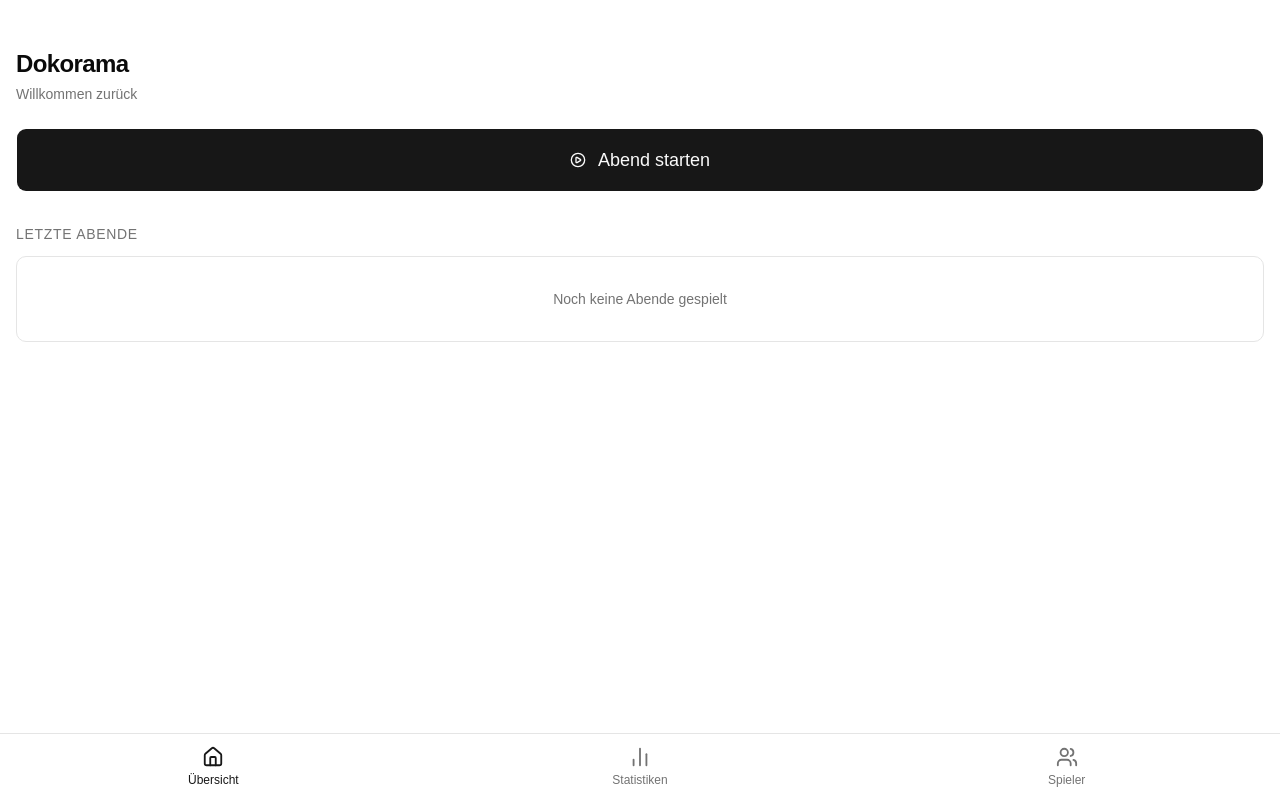
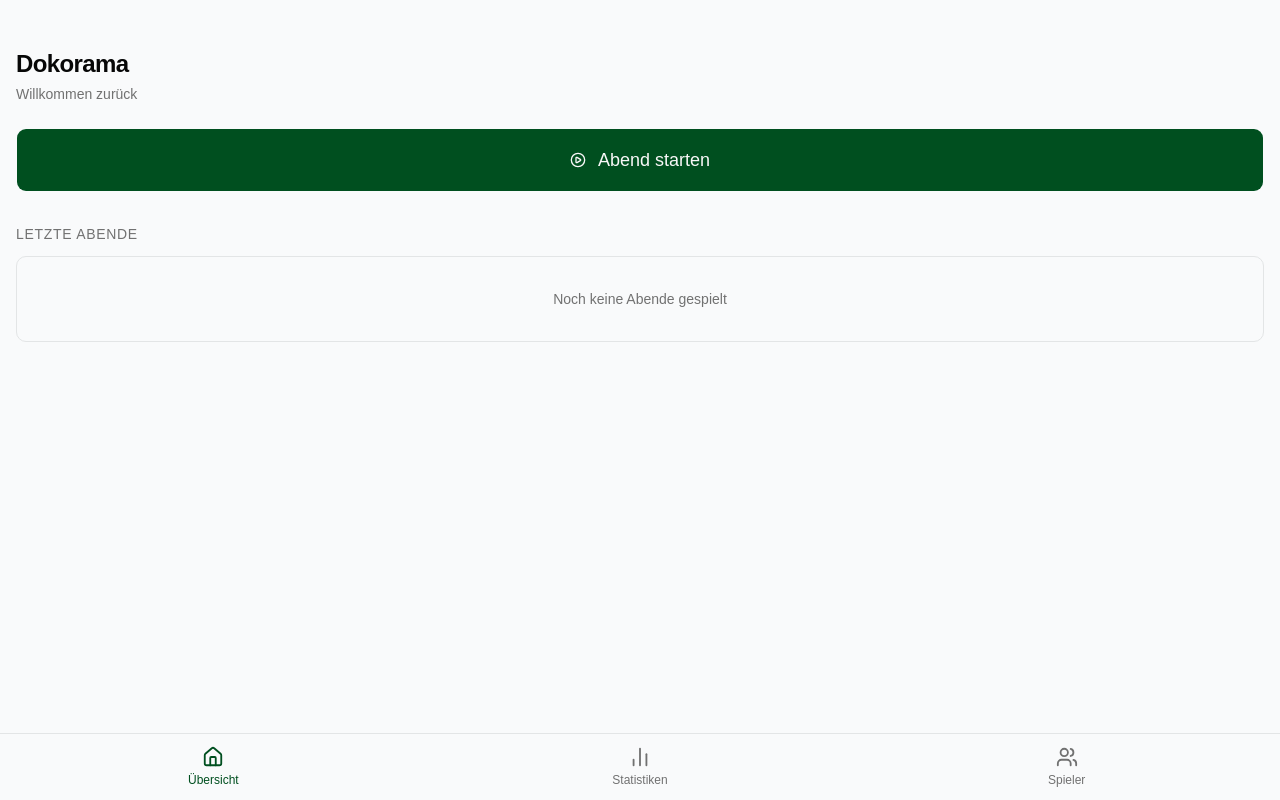
Before and after one commit to JanJantzen/dokorama, a React app in the folder app/: page / in a window 1280 px wide. Built offline with nearby package versions, Linux system fonts and the light colour scheme; the HTML template or start-up script is replaced by a standard one.

Commit message:
Design-Theme: Waldgrün als Primärfarbe, heller Hintergrund

```diff
--- a/app/src/index.css
+++ b/app/src/index.css
@@ -49,38 +49,51 @@
 }
 
 :root {
-    --background: oklch(1 0 0);
-    --foreground: oklch(0.145 0 0);
+    /* Hintergrund: leicht getöntes Grau – weniger grell als reines Weiß */
+    --background: oklch(0.984 0.002 247);
+    --foreground: oklch(0.13 0 0);
+
+    /* Karten/Panels: Weiß – hebt sich vom Hintergrund ab */
     --card: oklch(1 0 0);
-    --card-foreground: oklch(0.145 0 0);
+    --card-foreground: oklch(0.13 0 0);
     --popover: oklch(1 0 0);
-    --popover-foreground: oklch(0.145 0 0);
-    --primary: oklch(0.205 0 0);
-    --primary-foreground: oklch(0.985 0 0);
-    --secondary: oklch(0.97 0 0);
-    --secondary-foreground: oklch(0.205 0 0);
-    --muted: oklch(0.97 0 0);
-    --muted-foreground: oklch(0.556 0 0);
-    --accent: oklch(0.97 0 0);
-    --accent-foreground: oklch(0.205 0 0);
+    --popover-foreground: oklch(0.13 0 0);
+
+    /* Primärfarbe: Waldgrün – wie ein Kartentisch */
+    --primary: oklch(0.37 0.11 152);
+    --primary-foreground: oklch(0.98 0 0);
+
+    /* Sekundär: sehr helles Grün für dezente Highlights */
+    --secondary: oklch(0.97 0.02 152);
+    --secondary-foreground: oklch(0.37 0.11 152);
+
+    --muted: oklch(0.97 0.002 247);
+    --muted-foreground: oklch(0.55 0 0);
+
+    --accent: oklch(0.96 0.03 152);
+    --accent-foreground: oklch(0.37 0.11 152);
+
     --destructive: oklch(0.577 0.245 27.325);
-    --border: oklch(0.922 0 0);
-    --input: oklch(0.922 0 0);
-    --ring: oklch(0.708 0 0);
-    --chart-1: oklch(0.87 0 0);
-    --chart-2: oklch(0.556 0 0);
-    --chart-3: oklch(0.439 0 0);
-    --chart-4: oklch(0.371 0 0);
-    --chart-5: oklch(0.269 0 0);
+    --border: oklch(0.92 0.002 247);
+    --input: oklch(0.92 0.002 247);
+    --ring: oklch(0.37 0.11 152);
+
+    /* Chart-Farben: Grüntöne passend zum Theme */
+    --chart-1: oklch(0.37 0.11 152);
+    --chart-2: oklch(0.52 0.10 152);
+    --chart-3: oklch(0.65 0.09 152);
+    --chart-4: oklch(0.78 0.07 152);
+    --chart-5: oklch(0.90 0.04 152);
+
     --radius: 0.625rem;
-    --sidebar: oklch(0.985 0 0);
-    --sidebar-foreground: oklch(0.145 0 0);
-    --sidebar-primary: oklch(0.205 0 0);
-    --sidebar-primary-foreground: oklch(0.985 0 0);
-    --sidebar-accent: oklch(0.97 0 0);
-    --sidebar-accent-foreground: oklch(0.205 0 0);
-    --sidebar-border: oklch(0.922 0 0);
-    --sidebar-ring: oklch(0.708 0 0);
+    --sidebar: oklch(1 0 0);
+    --sidebar-foreground: oklch(0.13 0 0);
+    --sidebar-primary: oklch(0.37 0.11 152);
+    --sidebar-primary-foreground: oklch(0.98 0 0);
+    --sidebar-accent: oklch(0.96 0.03 152);
+    --sidebar-accent-foreground: oklch(0.37 0.11 152);
+    --sidebar-border: oklch(0.92 0.002 247);
+    --sidebar-ring: oklch(0.37 0.11 152);
 }
 
 .dark {
```
